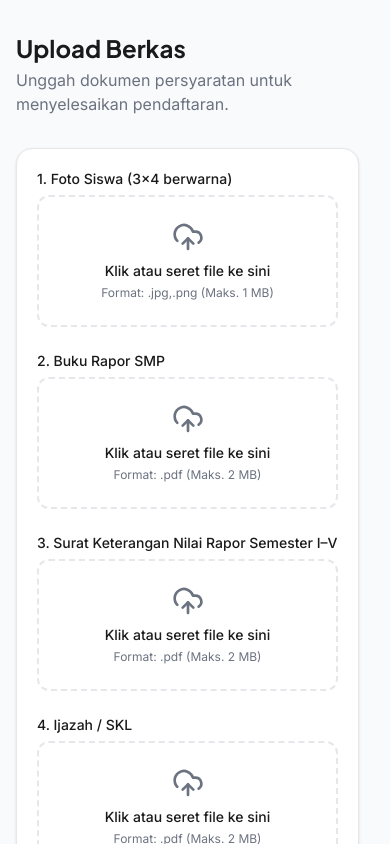
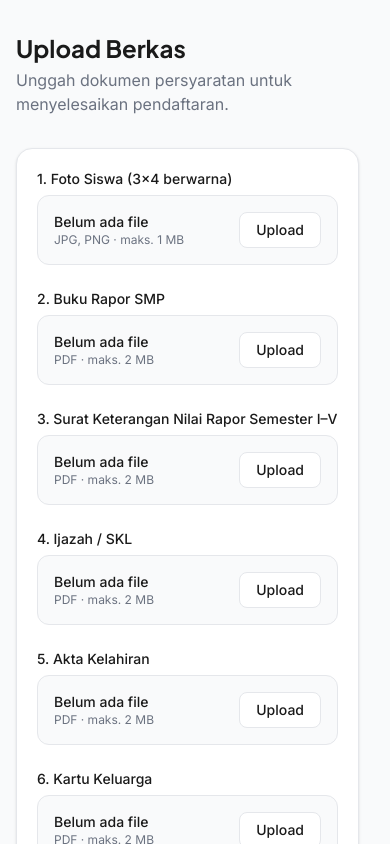
Before and after one commit to syhrlf-e/mds-cendekia, a Nuxt app: page /ppdb/daftar/berkas in a window 390 px wide. Shown: the top 844 px of the page. Built offline with nearby package versions, Linux system fonts and the light colour scheme.

Commit message:
update banyak

```diff
--- a/components/AppFileUpload.vue
+++ b/components/AppFileUpload.vue
@@ -15,6 +15,7 @@ const error = ref('')
 const fileInput = ref<HTMLInputElement | null>(null)
 const fallbackId = useId()
 const fileInputId = computed(() => `file-upload-${fallbackId}`)
+const acceptText = computed(() => props.accept.split(',').map(ext => ext.trim().replace(/^\./, '').toUpperCase()).join(', '))
 
 const handleFileChange = (event: Event) => {
   error.value = ''
@@ -69,12 +70,27 @@ const formatSize = (bytes: number) => {
         @change="handleFileChange"
       >
       <div :class="[
-        'flex flex-col items-center justify-center p-6 border-2 border-dashed rounded-xl transition-colors bg-bg-surface',
+        'hidden sm:flex flex-col items-center justify-center p-6 border-2 border-dashed rounded-xl transition-colors bg-bg-surface',
         error ? 'border-error bg-error/5' : 'border-border hover:border-brand hover:bg-bg-base/50'
       ]">
         <UploadCloud :class="['w-8 h-8 mb-2', error ? 'text-error' : 'text-text-secondary']" />
         <p class="text-sm text-text-primary font-medium text-center">Klik atau seret file ke sini</p>
         <p class="text-xs text-text-secondary mt-1 text-center">Format: {{ accept }} (Maks. {{ maxSize }} MB)</p>
+      </div>
+      <div :class="[
+        'flex sm:hidden items-center justify-between gap-3 p-4 border rounded-xl bg-bg-base transition-colors',
+        error ? 'border-error bg-error/5' : 'border-border'
+      ]">
+        <div class="min-w-0">
+          <p class="text-sm font-medium text-text-primary truncate">Belum ada file</p>
+          <p class="text-xs text-text-secondary">{{ acceptText }} · maks. {{ maxSize }} MB</p>
+        </div>
+        <div :class="[
+          'h-9 shrink-0 rounded-lg border px-4 text-sm font-medium flex items-center justify-center transition-colors',
+          error ? 'border-error bg-white text-error' : 'border-border bg-white text-text-primary'
+        ]">
+          Upload
+        </div>
       </div>
     </div>
 
--- a/pages/ppdb/cek-status/index.vue
+++ b/pages/ppdb/cek-status/index.vue
@@ -116,31 +116,9 @@ const checkAnother = () => {
           :disabled="isChecking || hasResult"
         />
 
-        <div class="flex flex-col-reverse gap-3 sm:flex-row sm:justify-between">
-          <AppButton
-            variant="secondary"
-            type="button"
-            class="w-full sm:w-auto"
-            @click="router.push('/ppdb')"
-          >
-            Kembali
-          </AppButton>
-
-          <AppButton
-            type="submit"
-            variant="primary"
-            :disabled="(!nomorPendaftaran.trim() && !hasResult) || isChecking"
-            :loading="isChecking"
-            class="w-full sm:w-auto"
-          >
-            {{ rightButtonLabel }}
-          </AppButton>
-        </div>
-      </form>
-
         <div
           class="hidden lg:grid transition-all duration-300 ease-out"
-        :class="state !== 'initial' ? 'mt-8 opacity-100 grid-rows-[1fr]' : 'mt-0 opacity-0 grid-rows-[0fr]'"
+          :class="state !== 'initial' ? 'opacity-100 grid-rows-[1fr]' : 'opacity-0 grid-rows-[0fr]'"
         >
           <div class="overflow-hidden">
             <div v-if="isChecking" class="flex justify-center rounded-2xl border border-border bg-bg-surface p-8">
@@ -204,6 +182,28 @@ const checkAnother = () => {
             </AppEmptyState>
           </div>
         </div>
+
+        <div class="flex flex-col-reverse gap-3 sm:flex-row sm:justify-between">
+          <AppButton
+            variant="secondary"
+            type="button"
+            class="w-full sm:w-auto"
+            @click="router.push('/ppdb')"
+          >
+            Kembali
+          </AppButton>
+
+          <AppButton
+            type="submit"
+            variant="primary"
+            :disabled="(!nomorPendaftaran.trim() && !hasResult) || isChecking"
+            :loading="isChecking"
+            class="w-full sm:w-auto"
+          >
+            {{ rightButtonLabel }}
+          </AppButton>
+        </div>
+      </form>
     </div>
   </div>
 
--- a/pages/ppdb/daftar/berkas/index.vue
+++ b/pages/ppdb/daftar/berkas/index.vue
@@ -5,7 +5,7 @@ import { Copy, Check } from 'lucide-vue-next'
 useHead({ title: 'Upload Berkas | PPDB MDS Cendekia' })
 
 const router = useRouter()
-const { biodata, buildMultipartPayload, resetForm } = usePpdbRegistrationForm()
+const { biodata, buildPayload, resetForm } = usePpdbRegistrationForm()
 const { post } = useApi()
 const { addToast } = useToast()
 const {
@@ -19,6 +19,15 @@ const {
   loadKelurahan,
   findLabel
 } = useWilayahIndonesia()
+
+const berkasJenis = {
+  foto: 'Foto Siswa',
+  rapor: 'Buku Rapor SMP',
+  skRapor: 'Surat Keterangan Nilai Rapor Semester I-V',
+  ijazah: 'Ijazah / SKL',
+  akta: 'Akta Kelahiran',
+  kk: 'Kartu Keluarga'
+} as const
 
 const berkas = reactive({
   foto: null as File | null,
@@ -141,6 +150,22 @@ const getSubmitErrorMessage = (error: any, fallbackMessage?: string) => {
   return 'Pendaftaran gagal dikirim karena server mengalami kendala. Silakan coba lagi beberapa saat lagi.'
 }
 
+const buildBerkasFormData = (idPendaftaran: number) => {
+  const formData = new FormData()
+
+  formData.append('id_pendaftaran', String(idPendaftaran))
+
+  Object.entries(berkasJenis).forEach(([key, jenis]) => {
+    const file = berkas[key as keyof typeof berkas]
+    if (!file) return
+
+    formData.append('jenis_berkas', jenis)
+    formData.append('berkas_persyaratan', file)
+  })
+
+  return formData
+}
+
 const submitForm = async () => {
   if (!isAllUploaded.value) return
 
@@ -153,42 +178,50 @@ const submitForm = async () => {
   if (form.kabupaten_kota) await loadKecamatan(form.kabupaten_kota)
   if (form.kecamatan) await loadKelurahan(form.kecamatan)
 
-  const formData = buildMultipartPayload({
-    foto: berkas.foto!,
-    rapor: berkas.rapor!,
-    skRapor: berkas.skRapor!,
-    ijazah: berkas.ijazah!,
-    akta: berkas.akta!,
-    kk: berkas.kk!
-  }, {
+  const registrationPayload = buildPayload({
     provinsi: findLabel(provinsiOptions.value, form.provinsi),
     kabupaten_kota: findLabel(kotaOptions.value, form.kabupaten_kota),
     kecamatan: findLabel(kecamatanOptions.value, form.kecamatan),
     kelurahan: findLabel(kelurahanOptions.value, form.kelurahan)
   })
 
-  const { data, error } = await post<{
-    success: boolean
+  const { data: registrationData, error: registrationError } = await post<{
+    status: boolean
     message: string
     data?: {
       id_pendaftaran?: number
-      nomor_pendaftaran?: string
+      kode_pendaftaran?: string
     }
-  }>('/register/siswa', formData, {
+  }>('/register/siswa', registrationPayload, {
+    showErrorToast: false,
+    timeout: 15000
+  })
+
+  if (registrationError || !registrationData?.status || !registrationData.data?.id_pendaftaran) {
+    isSubmitting.value = false
+    submitErrorMessage.value = getSubmitErrorMessage(registrationError, registrationData?.status === false ? registrationData.message : undefined)
+    addToast('Pendaftaran belum terkirim.', 'error')
+    return
+  }
+
+  const { data: berkasData, error: berkasError } = await post<{
+    status: boolean
+    message: string
+  }>('/register/berkas', buildBerkasFormData(registrationData.data.id_pendaftaran), {
     showErrorToast: false,
     timeout: 15000
   })
 
   isSubmitting.value = false
 
-  if (error || !data?.success) {
-    submitErrorMessage.value = getSubmitErrorMessage(error, data?.success === false ? data.message : undefined)
+  if (berkasError || !berkasData?.status) {
+    submitErrorMessage.value = getSubmitErrorMessage(berkasError, berkasData?.status === false ? berkasData.message : undefined)
     addToast('Pendaftaran belum terkirim.', 'error')
     return
   }
 
   isConfirmModalOpen.value = false
-  nomorPendaftaran.value = data.data?.nomor_pendaftaran || String(data.data?.id_pendaftaran || '')
+  nomorPendaftaran.value = registrationData.data.kode_pendaftaran || String(registrationData.data.id_pendaftaran)
   resetForm()
   isSuccessSheetOpen.value = true
 }
--- a/pages/ppdb/daftar/index.vue
+++ b/pages/ppdb/daftar/index.vue
@@ -16,7 +16,6 @@ const form = biodata.value
 
 const errors = reactive<Record<string, string>>({})
 
-// Static Options
 const agamaOptions = [
   { label: 'Islam', value: 'Islam' },
   { label: 'Kristen', value: 'Kristen' },
```
Lines whose indentation alone changed are shown as unchanged.
